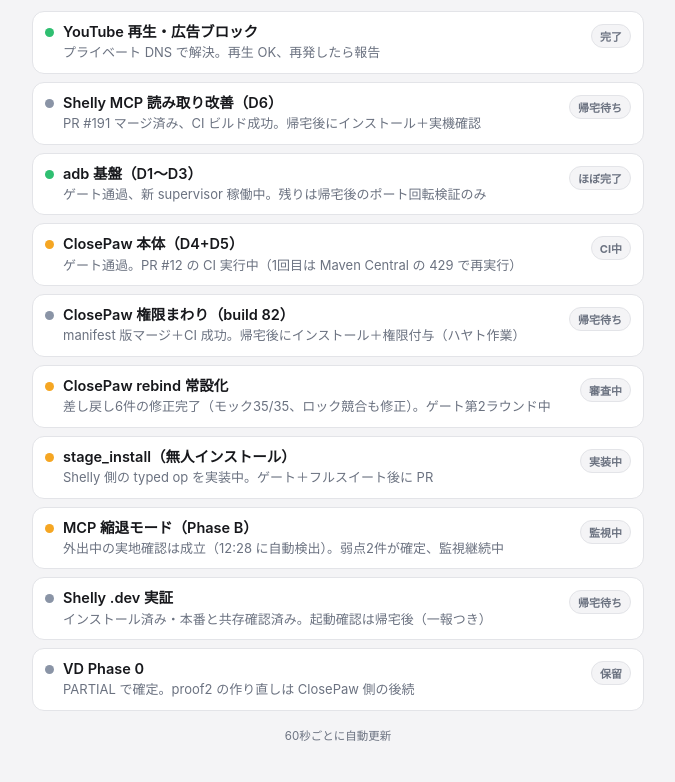
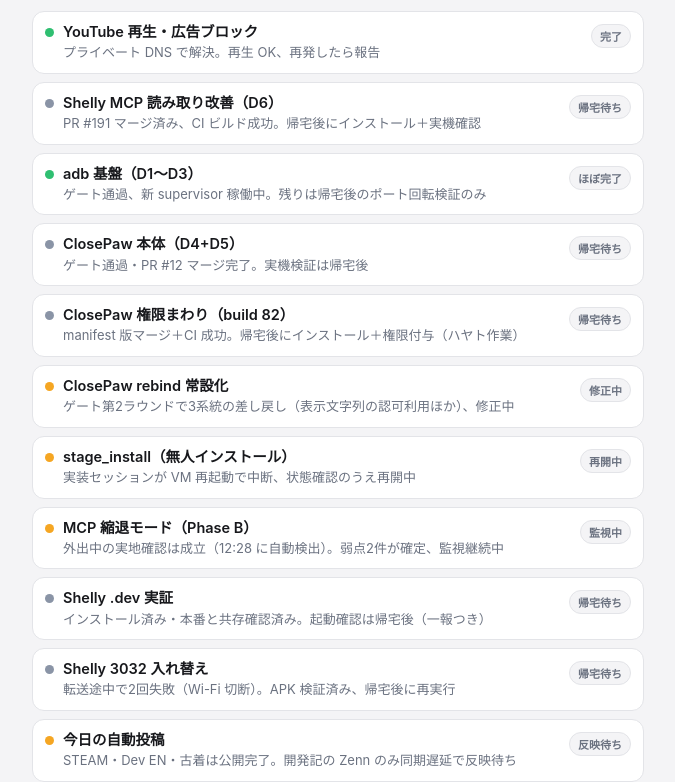
Before and after one commit to RYOITABASHI/hayato-status, a plain HTML site: page index.html in a window 1280 px wide. Shown: the part 71-853 px from the top of the page, without its empty margins (302-977 px from the left). Drawn offline with Linux system fonts and the light colour scheme.

Commit message:
進捗更新 13:12

```diff
--- a/index.html
+++ b/index.html
@@ -33,7 +33,7 @@
   <div class="foot">60秒ごとに自動更新</div>
 </div>
 <script>
-const FALLBACK = {"updatedAt":"2026-11-22 12:57 JST","tasks":[{"title":"YouTube 再生・広告ブロック","detail":"プライベート DNS で解決。再生 OK、再発したら報告","status":"done","badge":"完了"},{"title":"Shelly MCP 読み取り改善（D6）","detail":"PR #191 マージ済み、CI ビルド成功。帰宅後にインストール＋実機確認","status":"wait","badge":"帰宅待ち"},{"title":"adb 基盤（D1〜D3）","detail":"ゲート通過、新 supervisor 稼働中。残りは帰宅後のポート回転検証のみ","status":"done","badge":"ほぼ完了"},{"title":"ClosePaw 本体（D4+D5）","detail":"ゲート通過。PR #12 の CI 実行中（1回目は Maven Central の 429 で再実行）","status":"prog","badge":"CI中"},{"title":"ClosePaw 権限まわり（build 82）","detail":"manifest 版マージ＋CI 成功。帰宅後にインストール＋権限付与（ハヤト作業）","status":"wait","badge":"帰宅待ち"},{"title":"ClosePaw rebind 常設化","detail":"差し戻し6件の修正完了（モック35/35、ロック競合も修正）。ゲート第2ラウンド中","status":"prog","badge":"審査中"},{"title":"stage_install（無人インストール）","detail":"Shelly 側の typed op を実装中。ゲート＋フルスイート後に PR","status":"prog","badge":"実装中"},{"title":"MCP 縮退モード（Phase B）","detail":"外出中の実地確認は成立（12:28 に自動検出）。弱点2件が確定、監視継続中","status":"prog","badge":"監視中"},{"title":"Shelly .dev 実証","detail":"インストール済み・本番と共存確認済み。起動確認は帰宅後（一報つき）","status":"wait","badge":"帰宅待ち"},{"title":"VD Phase 0","detail":"PARTIAL で確定。proof2 の作り直しは ClosePaw 側の後続","status":"wait","badge":"保留"}]};
+const FALLBACK = {"tasks": [{"badge": "完了", "detail": "プライベート DNS で解決。再生 OK、再発したら報告", "status": "done", "title": "YouTube 再生・広告ブロック"}, {"badge": "帰宅待ち", "detail": "PR #191 マージ済み、CI ビルド成功。帰宅後にインストール＋実機確認", "status": "wait", "title": "Shelly MCP 読み取り改善（D6）"}, {"badge": "ほぼ完了", "detail": "ゲート通過、新 supervisor 稼働中。残りは帰宅後のポート回転検証のみ", "status": "done", "title": "adb 基盤（D1〜D3）"}, {"badge": "帰宅待ち", "detail": "ゲート通過・PR #12 マージ完了。実機検証は帰宅後", "status": "wait", "title": "ClosePaw 本体（D4+D5）"}, {"badge": "帰宅待ち", "detail": "manifest 版マージ＋CI 成功。帰宅後にインストール＋権限付与（ハヤト作業）", "status": "wait", "title": "ClosePaw 権限まわり（build 82）"}, {"badge": "修正中", "detail": "ゲート第2ラウンドで3系統の差し戻し（表示文字列の認可利用ほか）、修正中", "status": "prog", "title": "ClosePaw rebind 常設化"}, {"badge": "再開中", "detail": "実装セッションが VM 再起動で中断、状態確認のうえ再開中", "status": "prog", "title": "stage_install（無人インストール）"}, {"badge": "監視中", "detail": "外出中の実地確認は成立（12:28 に自動検出）。弱点2件が確定、監視継続中", "status": "prog", "title": "MCP 縮退モード（Phase B）"}, {"badge": "帰宅待ち", "detail": "インストール済み・本番と共存確認済み。起動確認は帰宅後（一報つき）", "status": "wait", "title": "Shelly .dev 実証"}, {"badge": "帰宅待ち", "detail": "転送途中で2回失敗（Wi-Fi 切断）。APK 検証済み、帰宅後に再実行", "status": "wait", "title": "Shelly 3032 入れ替え"}, {"badge": "反映待ち", "detail": "STEAM・Dev EN・古着は公開完了。開発記の Zenn のみ同期遅延で反映待ち", "status": "prog", "title": "今日の自動投稿"}, {"badge": "保留", "detail": "PARTIAL で確定。proof2 の作り直しは ClosePaw 側の後続", "status": "wait", "title": "VD Phase 0"}], "updatedAt": "2026-11-22 13:12 JST"};
 function render(data){
   document.getElementById('upd').textContent = '最終更新：' + data.updatedAt;
   const list = document.getElementById('list');
--- a/status.json
+++ b/status.json
@@ -1 +1 @@
-{"tasks":[{"badge":"完了","detail":"プライベート DNS で解決。再生 OK、再発したら報告","status":"done","title":"YouTube 再生・広告ブロック"},{"badge":"帰宅待ち","detail":"PR #191 マージ済み、CI ビルド成功。帰宅後にインストール＋実機確認","status":"wait","title":"Shelly MCP 読み取り改善（D6）"},{"badge":"ほぼ完了","detail":"ゲート通過、新 supervisor 稼働中。残りは帰宅後のポート回転検証のみ","status":"done","title":"adb 基盤（D1〜D3）"},{"badge":"CI中","detail":"ゲート通過。PR #12 の CI 実行中（1回目は Maven Central の 429 で再実行）","status":"prog","title":"ClosePaw 本体（D4+D5）"},{"badge":"帰宅待ち","detail":"manifest 版マージ＋CI 成功。帰宅後にインストール＋権限付与（ハヤト作業）","status":"wait","title":"ClosePaw 権限まわり（build 82）"},{"badge":"審査中","detail":"差し戻し6件の修正完了（モック35/35、ロック競合も修正）。ゲート第2ラウンド中","status":"prog","title":"ClosePaw rebind 常設化"},{"badge":"実装中","detail":"Shelly 側の typed op を実装中。ゲート＋フルスイート後に PR","status":"prog","title":"stage_install（無人インストール）"},{"badge":"監視中","detail":"外出中の実地確認は成立（12:28 に自動検出）。弱点2件が確定、監視継続中","status":"prog","title":"MCP 縮退モード（Phase B）"},{"badge":"帰宅待ち","detail":"インストール済み・本番と共存確認済み。起動確認は帰宅後（一報つき）","status":"wait","title":"Shelly .dev 実証"},{"badge":"保留","detail":"PARTIAL で確定。proof2 の作り直しは ClosePaw 側の後続","status":"wait","title":"VD Phase 0"}],"updatedAt":"2026-11-22 12:57 JST"}
+{"tasks": [{"badge": "完了", "detail": "プライベート DNS で解決。再生 OK、再発したら報告", "status": "done", "title": "YouTube 再生・広告ブロック"}, {"badge": "帰宅待ち", "detail": "PR #191 マージ済み、CI ビルド成功。帰宅後にインストール＋実機確認", "status": "wait", "title": "Shelly MCP 読み取り改善（D6）"}, {"badge": "ほぼ完了", "detail": "ゲート通過、新 supervisor 稼働中。残りは帰宅後のポート回転検証のみ", "status": "done", "title": "adb 基盤（D1〜D3）"}, {"badge": "帰宅待ち", "detail": "ゲート通過・PR #12 マージ完了。実機検証は帰宅後", "status": "wait", "title": "ClosePaw 本体（D4+D5）"}, {"badge": "帰宅待ち", "detail": "manifest 版マージ＋CI 成功。帰宅後にインストール＋権限付与（ハヤト作業）", "status": "wait", "title": "ClosePaw 権限まわり（build 82）"}, {"badge": "修正中", "detail": "ゲート第2ラウンドで3系統の差し戻し（表示文字列の認可利用ほか）、修正中", "status": "prog", "title": "ClosePaw rebind 常設化"}, {"badge": "再開中", "detail": "実装セッションが VM 再起動で中断、状態確認のうえ再開中", "status": "prog", "title": "stage_install（無人インストール）"}, {"badge": "監視中", "detail": "外出中の実地確認は成立（12:28 に自動検出）。弱点2件が確定、監視継続中", "status": "prog", "title": "MCP 縮退モード（Phase B）"}, {"badge": "帰宅待ち", "detail": "インストール済み・本番と共存確認済み。起動確認は帰宅後（一報つき）", "status": "wait", "title": "Shelly .dev 実証"}, {"badge": "帰宅待ち", "detail": "転送途中で2回失敗（Wi-Fi 切断）。APK 検証済み、帰宅後に再実行", "status": "wait", "title": "Shelly 3032 入れ替え"}, {"badge": "反映待ち", "detail": "STEAM・Dev EN・古着は公開完了。開発記の Zenn のみ同期遅延で反映待ち", "status": "prog", "title": "今日の自動投稿"}, {"badge": "保留", "detail": "PARTIAL で確定。proof2 の作り直しは ClosePaw 側の後続", "status": "wait", "title": "VD Phase 0"}], "updatedAt": "2026-11-22 13:12 JST"}
```
